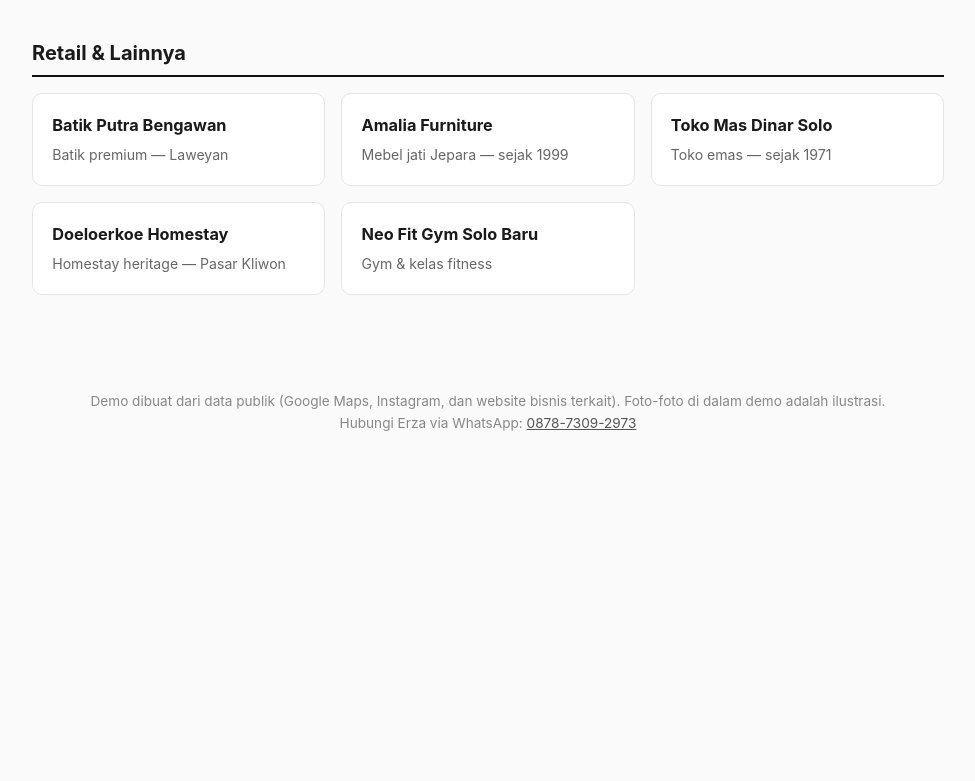
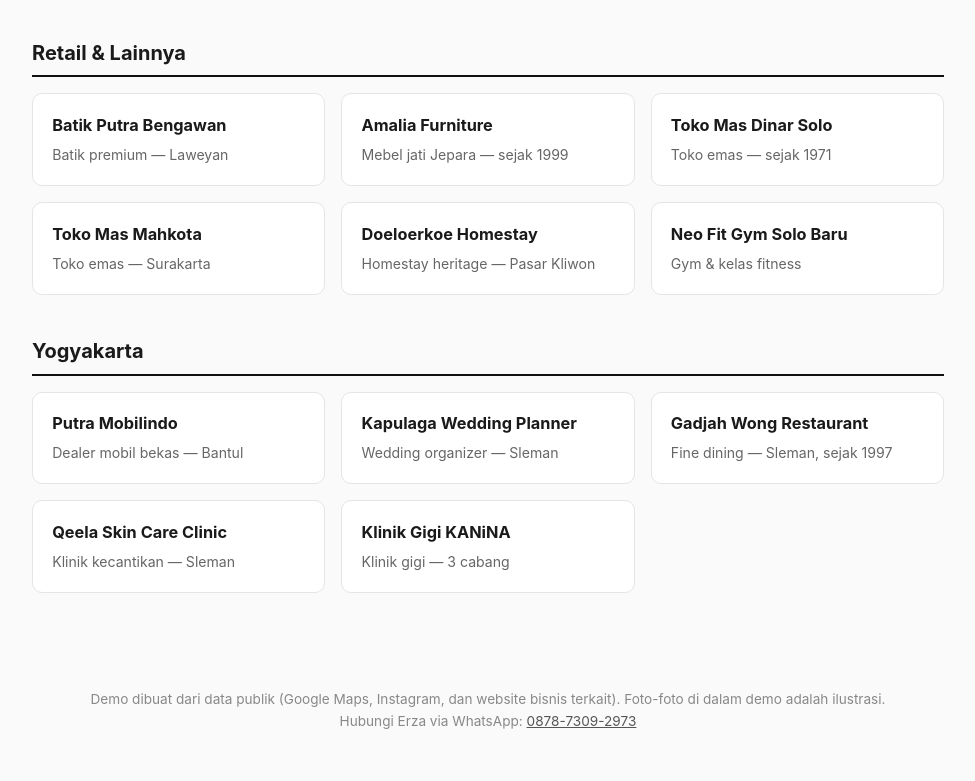
Before and after one commit to Erzarafy/web-demo-umkm, a plain HTML site: page demo/index.html in a window 1280 px wide. Shown: the part 1765-2546 px from the top of the page, without its empty margins (152-1127 px from the left). Before the commit the page ends 2248 px from the top, so only its background shows below. Drawn offline with Linux system fonts and the light colour scheme.

Commit message:
Update daftar demo + hitungan homepage (27 ke 32 demo, tambah section Yogyakarta + Mahkota)

```diff
--- a/demo/index.html
+++ b/demo/index.html
@@ -36,7 +36,7 @@
 <header>
   <a class="back" href="../">← Beranda WebGampang</a>
   <h1>Demo Website</h1>
-  <p>Jasa pembuatan website untuk UMKM di Solo Raya — lihat dulu demonya, baru bayar. Setiap demo di bawah ini dibuat berdasarkan data publik bisnisnya dan bisa dibuka langsung. Dibuat oleh <a href="https://github.com/Erzarafy">Erza</a>, web developer.</p>
+  <p>Jasa pembuatan website untuk UMKM di Solo Raya dan Yogyakarta — lihat dulu demonya, baru bayar. Setiap demo di bawah ini dibuat berdasarkan data publik bisnisnya dan bisa dibuka langsung. Dibuat oleh <a href="https://github.com/Erzarafy">Erza</a>, web developer.</p>
   <a class="cta" href="../pricelist/">Lihat Pricelist Jasa Website →</a>
 </header>
 <main>
@@ -86,8 +86,18 @@
     <a class="card" href="../batik-putra-bengawan/"><b>Batik Putra Bengawan</b><span>Batik premium — Laweyan</span></a>
     <a class="card" href="../amalia-furniture/"><b>Amalia Furniture</b><span>Mebel jati Jepara — sejak 1999</span></a>
     <a class="card" href="../toko-mas-dinar/"><b>Toko Mas Dinar Solo</b><span>Toko emas — sejak 1971</span></a>
+    <a class="card" href="../toko-mas-mahkota/"><b>Toko Mas Mahkota</b><span>Toko emas — Surakarta</span></a>
     <a class="card" href="../doeloerkoe-homestay/"><b>Doeloerkoe Homestay</b><span>Homestay heritage — Pasar Kliwon</span></a>
     <a class="card" href="../neo-fit-gym/"><b>Neo Fit Gym Solo Baru</b><span>Gym &amp; kelas fitness</span></a>
+  </div>
+
+  <h2>Yogyakarta</h2>
+  <div class="grid">
+    <a class="card" href="../putra-mobilindo/"><b>Putra Mobilindo</b><span>Dealer mobil bekas — Bantul</span></a>
+    <a class="card" href="../kapulaga-wedding/"><b>Kapulaga Wedding Planner</b><span>Wedding organizer — Sleman</span></a>
+    <a class="card" href="../gadjah-wong-restaurant/"><b>Gadjah Wong Restaurant</b><span>Fine dining — Sleman, sejak 1997</span></a>
+    <a class="card" href="../qeela-skin-care/"><b>Qeela Skin Care Clinic</b><span>Klinik kecantikan — Sleman</span></a>
+    <a class="card" href="../klinik-gigi-kanina/"><b>Klinik Gigi KANiNA</b><span>Klinik gigi — 3 cabang</span></a>
   </div>
 </main>
 <footer>
```
Also changed, not shown: index.html (+2 -2 lines).
